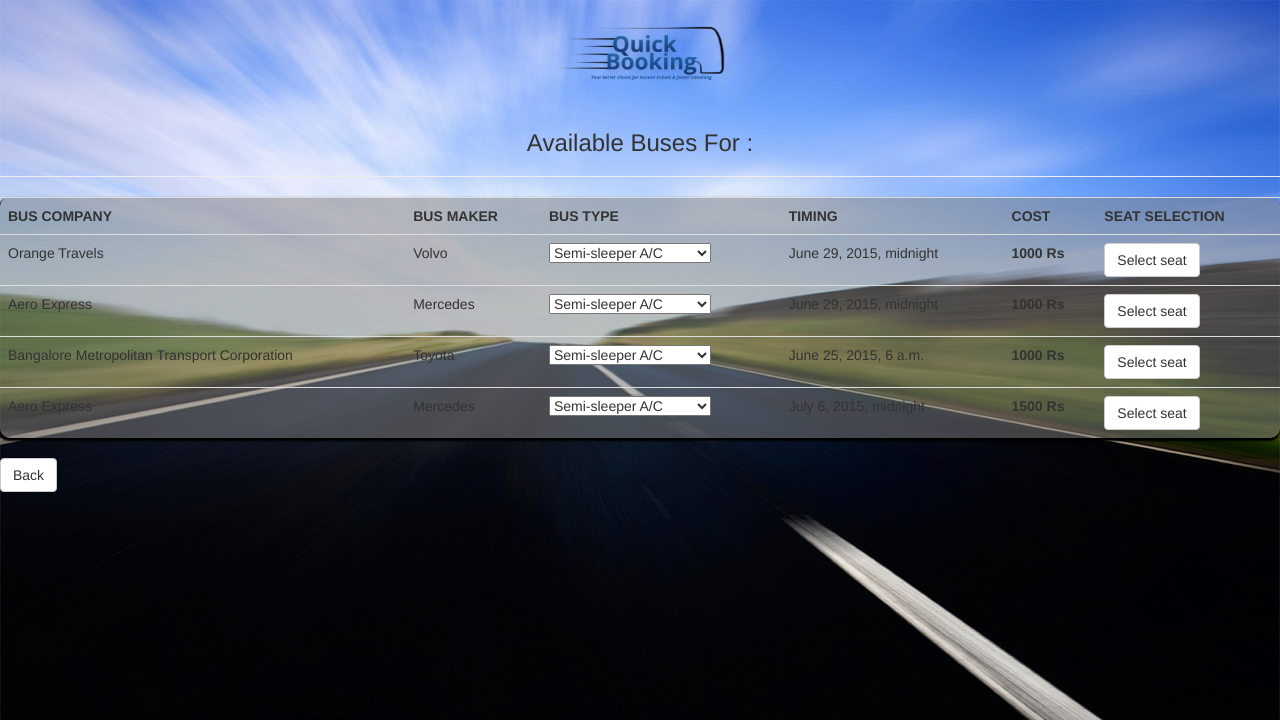
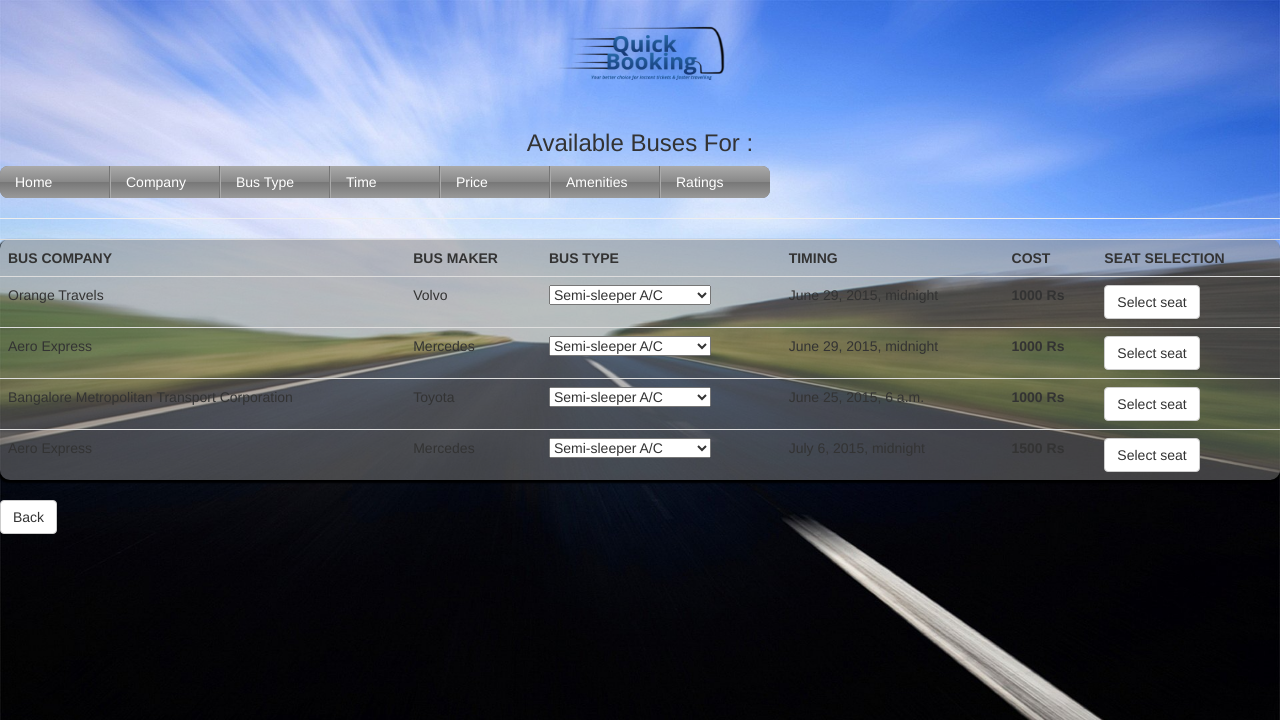
Before and after one commit to knowledge-sharing-campaign/QuickBooking, a Django app: template QuickBooking/templates/QuickBooking/results.html in a window 1280 px wide. Shown: the top 720 px of the page. Run offline with Django 3.2, Linux system fonts and the light colour scheme; the template is opened without the code that fills it: values that come from a table or form of the project are taken from there, others are empty; data comes from the database, SQL or seed files in the repository; both versions use the stored data as it was after the commit; some libraries are stand-ins or nearby versions.

Commit message:
Vianney, Paulcy |#18| adding menu bar.

```diff
--- a/QuickBooking/static/QuickBooking/css/menu.css
+++ b/QuickBooking/static/QuickBooking/css/menu.css
@@ -1,71 +1,61 @@
 @charset "utf-8";
 /* CSS Document */
 
-#menu a {
-	background-image: ;
+.menu a {
 	background-position: center;
 	display:block;
 	color: #fff;
 	text-decoration:none;
-
 }
 
-#menu > li,
+.menu > li,
 
-#menu > li li{
+.menu > li li{
 	position: relative;
 	display: inline-block;
 	width: 110px;
 	padding: 6px 15px;
 	background-color: #777;
 	background-image: linear-gradient(#aaa, #888 50%, #777 50%, #999);
-
 }
-
-#menu > li li { background: transparent none;}
-#menu > li li a { color: #444; }
-#menu > li li:hover { background:#eee; }
-#menu > li:first-child {
+.menu > li li { background: transparent none;}
+.menu > li li a { color: #444; }
+.menu > li li:hover { background:#eee; }
+.menu > li:first-child {
 	border-right: 1px solid #777;
 	border-radius: 8px 0 0 8px;
 }
-#menu > li + li {
+.menu > li + li {
 	border-left: 1px solid #aaa;
 	border-right: 1px solid #777;
 }
-#menu > li:last-child{
+.menu > li:last-child{
 	border-right: 0;
 	border-left: 1px solid #aaa;
 	border-radius: 0 8px 8px 0 ;
 }
-#menu > li:hover {
+.menu > li:hover {
 	background-color: #999;
 	background-image: linear-gradient(#ccc, #aaa 50%, #999 50%, #bbb);
 }
 
-#menu ul {
+.menu ul {
 	position: absolute;
 	top: 2em; left: 0;
 	max-height: 0em;
-	margin: 0; padding: 0;
+	margin: 0;
+	padding: 0;
 	background-color: #ddd;
 	background-image: linear-gradient(#fff,#ddd);
 	overflow: hidden;
 	transition: 1s max-height 0.3s;
 	border-radius: 0 0 8px 8px;
 }
-#menu > li:hover ul{
+.menu > li:hover ul{
 	max-height: 13em;
 }
 
-#header {
-	background-image: ;
-	background-position: ;
-
-}
-
-#body {
-	background-image: ;
+.body {
 	background-position: center;
 	background-repeat: no-repeat;
 	background-size: 100%;
--- a/QuickBooking/templates/QuickBooking/results.html
+++ b/QuickBooking/templates/QuickBooking/results.html
@@ -9,6 +9,8 @@
     <link rel="stylesheet" type="" href="{% static "QuickBooking/css/bootstrap.min.css" %}">
     <link href="{% static "QuickBooking/css/jquery-ui.min.css" %}" rel="stylesheet" />
     <script type="text/javascript" src="{% static "QuickBooking/js/home.js" %}"></script>
+    <link rel="stylesheet" type="" href="{% static "QuickBooking/css/result.css" %}">
+    <link rel="stylesheet" type="" href="{% static "QuickBooking/css/menu.css" %}">
     <script type="text/javascript" src="{% static "QuickBooking/js/bootstrap.js" %}"></script>
     <script type="text/javascript" src="{% static "QuickBooking/js/bootstrap.min.js" %}"></script>
 </head>
@@ -19,6 +21,61 @@
     <div style="text-align: center;">
         <h3>Available Buses For : </h3>
     </div>
+
+    <table style="width:100%" align="center">
+ <tr>
+             <ul class="menu">
+        <li><a href="" onclick="window.history.back();" method="post">Home</a></li>
+        <li><a href="#">Company</a>
+        <ul>
+        <li><a href="#">Orange</a></li>
+        <li><a href="#">mercedes</a></li>
+        <li><a href="#">Neeta</a></li>
+        <li><a href="#">Tata</a></li>
+        </ul>
+        </li>
+        <li><a href="#">Bus Type</a>
+        <ul>
+        <li><a href="#">Semi/SleeperAC</a></li>
+        <li><a href="#">Semi/Sleeper</a></li>
+        <li><a href="#">Sleeper/AC</a></li>
+        <LI><a href="#">Sleeper</a></li>
+        </ul>
+        </li>
+        <li><a href="#">Time</a>
+        <ul>
+        <li><a href="#">12h-30</a></li>
+        <li><a href="#">12h-45</a></li>
+        <li><a href="#">14h-40</a></li>
+        <li><a href="#">17h-30</a></li>
+        <li><a href="#">15h-45</a></li>
+        </ul>
+        </li>
+        <li><a href="#">Price</a>
+        <ul>
+        <li><a href="#">1000rs</a></li>
+        <li><a href="#">1500rs</a></li>
+        <li><a href="#">2000rs</a></li>
+        <li><a href="#">Else</a></li>
+        </ul>
+        </li>
+        <li><a href="#">Amenities</a>
+        <ul>
+        <li><a href="#">Wifi</a></li>
+        <li><a href="#">News Paper</a></li>
+        <li><a href="#">Food</a></li>
+        <li><a href="#">Cinema</a></li>
+        </ul>
+        <li><a href="#">Ratings</a>
+        <ul>
+        <li><a href="#">Very Good</a></li>
+        <li><a href="#">Good</a></li>
+        <li><a href="#">Bad</a></li>
+        </ul>
+
+    </tr>
+  </table>
+
 
     <hr>
 
@@ -37,7 +94,7 @@
             <td>{{ route.bus.make }}</td>
             <td>
                <select>
-                  <option value = "BusType1" > Semi-sleeper A/C </option>
+                  <option value = "BusType1" > Semi-sleeper A/C </option    >
                   <option value = "BusType2" > Semi-sleeper Non A/C</option>
                   <option value = "BusType3" > sleeper AC  </option>
                   <option value = "BusType4" > sleeper Non A/C </option>
@@ -55,7 +112,7 @@
      </div>
     </table>
 
-<form action ="{% url 'QuickBooking:index' %}" method="post">
+<form onclick="window.history.back();" method="post">
     <button type="submit" class="btn btn-default">Back</button>
 </form>
 
```
Also changed, not shown: QuickBooking/static/QuickBooking/css/result.css (line endings or trailing spaces), db.sqlite3.
